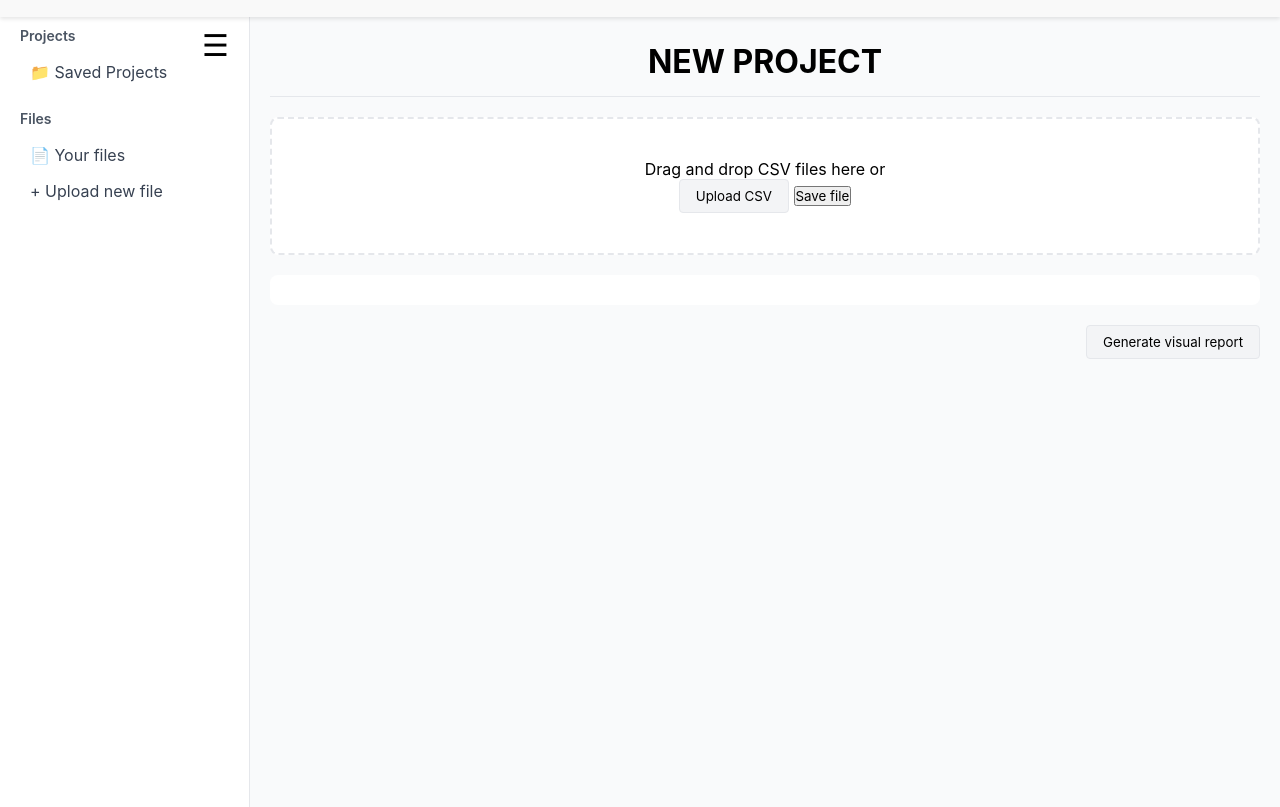
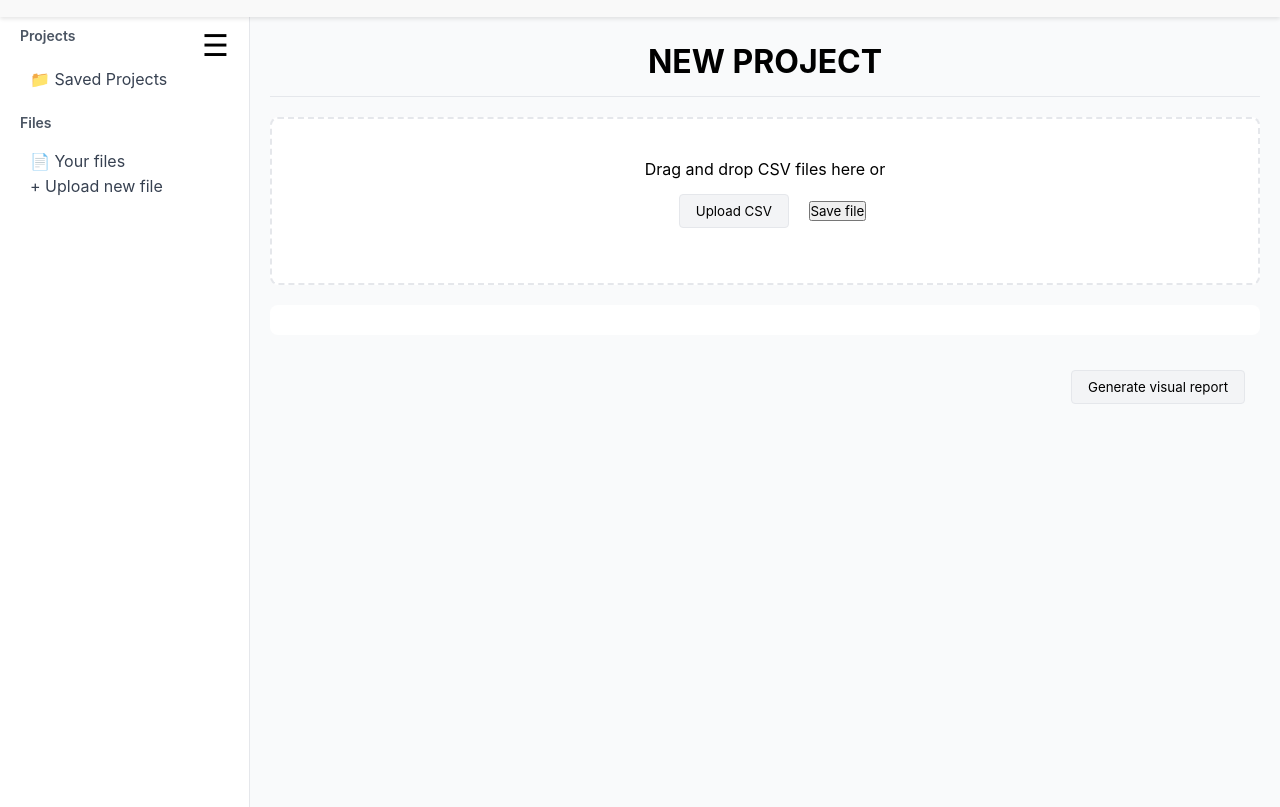
Before and after one commit to Woodpck/da-project, a plain HTML site: page index.html in a window 1280 px wide. Shown: the part 73-880 px from the top of the page. Drawn offline with Linux system fonts and the light colour scheme; no server answers.

Commit message:
resolve issues spacing

```diff
--- a/index.html
+++ b/index.html
@@ -32,19 +32,18 @@
         <button class="toggle-btn" onclick="toggleSidebar()">☰</button>
         <div class="section-title">Projects</div>
         <div class="menu-item" data-view="upload">
-          <span>📁 Saved Projects</span>
+          <span class="your-files">📁 Saved Projects</span>
         </div>
 
         <div class="section-title" style="margin-top: 20px">Files</div>
-        <div class="menu-item">
-          <span>📄 Your files</span>
-        </div>
+        <span class="your-files">📄 Your files</span>
+        <div class="menu-item"></div>
         <div id="file-list">
           <!-- <div class="menu-item sub-menu-container">
             <span>example.csv</span>
           </div> -->
         </div>
-        <div class="menu-item upload-new-file">
+        <div class="menu-item upload-new-file your-files">
           <span id="uploadBtn">+ Upload new file</span>
           <input type="file" accept=".csv" id="fileInput" style="display: none" />
         </div>
--- a/style.css
+++ b/style.css
@@ -11,6 +11,8 @@ body {
 .sub-menu-container {
   display: flex;
   flex-direction: column;
+  padding: 5px 10px;
+  margin-top: 5px;
 }
 .nav-header {
   position: fixed;
@@ -64,12 +66,6 @@ body {
   width: 60px;
 }
 
-.sidebar.collapsed .section-title,
-.sidebar.collapsed .menu-item span {
-  visibility: hidden;
-  display: none;
-}
-
 .sidebar .toggle-btn {
   position: absolute;
   top: 20px;
@@ -111,6 +107,7 @@ body {
   border: 1px solid #007bff;
   cursor: pointer;
   border-radius: 5px;
+  margin: 15px;
 }
 
 .button:hover {
@@ -150,11 +147,16 @@ body {
 }
 
 .sidebar.collapsed .section-title,
+.sidebar.collapsed .your-files,
 .sidebar.collapsed .menu-item span {
   visibility: hidden;
   display: none;
 }
 
+.your-files{
+  padding: 5px 10px;
+  color: #374151;
+}
 .sidebar .toggle-btn {
   position: absolute;
   top: 20px;
@@ -271,13 +273,12 @@ body {
   font-size: 14px;
   font-weight: 600;
   color: #4b5563;
-  margin-bottom: 10px;
+  margin-bottom: 20px;
 }
 
 .menu-item {
   display: flex;
   align-items: center;
-  padding: 8px 10px;
   cursor: pointer;
   border-radius: 4px;
   color: #374151;
```
